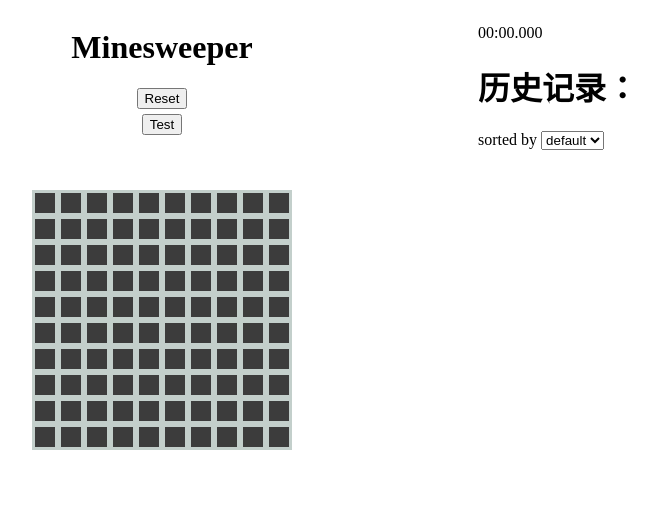
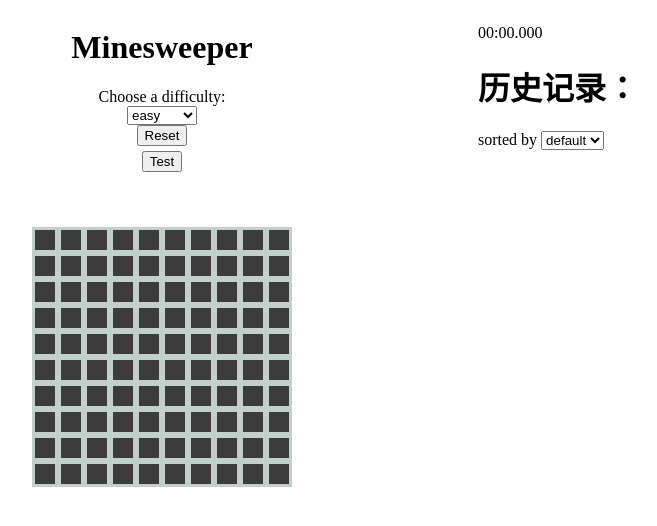
Before and after one commit to HappyBug7/Minesweeper, a plain HTML site: page index.html in a window 1280 px wide. Both pictures are taken after a click on the button "Reset". Shown: the whole page, without its empty margins (162-819 px from the left). Drawn offline with Linux system fonts and the light colour scheme.

Commit message:
difficulty added

```diff
--- a/index.html
+++ b/index.html
@@ -11,6 +11,12 @@
     <div class="game">
       <div id="header">
         <h1>Minesweeper</h1>
+        <label for="difficuly-choose">Choose a difficulty:</label>
+        <select id="difficulty-choose" onchange="difficultyUpdate()">
+          <option value="easy">easy</option>
+          <option value="medium">medium</option>
+          <option value="hard">hard</option>
+        </select>
         <button id="reset" onclick="reset()">Reset</button>
         <button id="test" onclick="test()" style="margin: 5px;">Test</button>
       </div>
--- a/minesweeper.js
+++ b/minesweeper.js
@@ -1,10 +1,34 @@
-function __init__(){
-  dom = document.getElementById("maindiv");
-  for (var i = 0; i < 10; i++) {
-    var row = document.createElement("div");
+let startTime;
+let timerInterval;
+let records = [];
+const timerDisplay = document.getElementById('timer');
+const recordsList = document.getElementById('records');
+mineNum = 10;
+
+let mines = [];
+let matrix = [];
+let clicked = [];
+let fcnt = 0;
+let err = 0;
+let isStart = false;
+
+function initialize() {
+  const dom = document.getElementById("maindiv");
+  difficulty = document.getElementById("difficulty-choose").value;
+  if (difficulty == "easy") {
+    mineNum = 10;
+  }
+  if (difficulty == "medium") {
+    mineNum = 15;
+  }
+  if (difficulty == "hard") {
+    mineNum = 20;
+  }
+  for (let i = 0; i < mineNum; i++) {
+    const row = document.createElement("div");
     row.className = "row";
-    for (var j = 0; j < 10; j++) {
-      var cell = document.createElement("div");
+    for (let j = 0; j < mineNum; j++) {
+      const cell = document.createElement("div");
       cell.className = "cell";
       cell.id = i + "-" + j;
       cell.addEventListener('click', function() {
@@ -13,35 +37,35 @@ function __init__(){
       cell.addEventListener('contextmenu', function(event) {
         flag(this);
         event.preventDefault();
-        });
+      });
       row.appendChild(cell);
     }
     dom.appendChild(row);
   }
-  set();
+  setMines();
 }
 
-function flag(cell){
-  var id = cell.id.split("-");
-  var i = parseInt(id[0]);
-  var j = parseInt(id[1]);
+function flag(cell) {
+  const id = cell.id.split("-");
+  const i = parseInt(id[0]);
+  const j = parseInt(id[1]);
   if (cell.className == "cellflaged") {
     cell.className = "cell";
     cell.innerHTML = "";
-    if(mines[i][j] == 1){
+    if (mines[i][j] == 1) {
       fcnt--;
-    }else{
-      err --;
+    } else {
+      err--;
     }
   } else {
     cell.className = "cellflaged";
     cell.innerHTML = "F";
-    if(mines[i][j] == 1){
+    if (mines[i][j] == 1) {
       fcnt++;
-    }else{
-      err ++;
+    } else {
+      err++;
     }
-    if (fcnt == 10 && err == 0) {
+    if (fcnt == mineNum && err == 0) {
       alert("You Win!");
       stopTimer();
       recordTime();
@@ -49,10 +73,10 @@ function flag(cell){
   }
 }
 
-function click(cell){
-  var id = cell.id.split("-");
-  var i = parseInt(id[0]);
-  var j = parseInt(id[1]);
+function click(cell) {
+  const id = cell.id.split("-");
+  const i = parseInt(id[0]);
+  const j = parseInt(id[1]);
   cell.className = "cellclicked";
   clicked[i][j] = 1;
   if (!isStart) {
@@ -64,73 +88,65 @@ function click(cell){
     alert("Game Over!");
     reset();
   } else {
-    count = matrix[i][j];
-    if(count == 0){
+    let count = matrix[i][j];
+    if (count == 0) {
       dfs(i, j);
       cell.innerHTML = " ";
-      return
+      return;
     }
     cell.innerHTML = count;
   }
 }
 
-function dfs(x,y){
-  for (var i = x-1; i <= x+1; i++) {
-    if(i<0 || i>=10){
+function dfs(x, y) {
+  for (let i = x - 1; i <= x + 1; i++) {
+    if (i < 0 || i >= mineNum) {
       continue;
     }
-    if (clicked[i][y] != 1){
-      if(matrix[i][y] != -1){
+    if (clicked[i][y] != 1) {
+      if (matrix[i][y] != -1) {
         document.getElementById(i + "-" + y).click();
       }
     }
   }
-  for (var i = y-1; i <= y+1; i++){
-    if(i<0 || i>=10){
+  for (let i = y - 1; i <= y + 1; i++) {
+    if (i < 0 || i >= mineNum) {
       continue;
     }
-    if (clicked[x][i] != 1){
-      if(matrix[x][i] != -1){
+    if (clicked[x][i] != 1) {
+      if (matrix[x][i] != -1) {
         document.getElementById(x + "-" + i).click();
       }
     }
   }
 }
 
-function set(){
-  for (var i = 0; i < 10; i++) {
-    mines[i] = [];
-    for (var j = 0; j < 10; j++) {
-      mines[i][j] = 0;
-    }
+function setMines() {
+  for (let i = 0; i < mineNum; i++) {
+    mines[i] = Array(mineNum).fill(0);
+    matrix[i] = Array(mineNum).fill(0);
+    clicked[i] = Array(mineNum).fill(0);
   }
-  num = 0
-  for (;num < 10;) {
-    var x = Math.floor(Math.random() * 10);
-    var y = Math.floor(Math.random() * 10);
+  let num = 0;
+  for (; num < mineNum;) {
+    const x = Math.floor(Math.random() * mineNum);
+    const y = Math.floor(Math.random() * mineNum);
     if (mines[x][y] == 1) {
       continue;
     }
     mines[x][y] = 1;
     num++;
   }
-  for (var i = 0; i < 10; i++) {
-    matrix[i] = [];
-    for (var j = 0; j < 10; j++) {
-      matrix[i][j] = 0;
-    }
-  }
-  var count = 0;
-  for (var i = 0; i < 10; i++) {
-    for (var j = 0; j < 10; j++) {
-      if(mines[i][j] == 1){
+  for (let i = 0; i < mineNum; i++) {
+    for (let j = 0; j < mineNum; j++) {
+      if (mines[i][j] == 1) {
         matrix[i][j] = -1;
         continue;
       }
-      count = 0;
-      for (var x = i - 1; x <= i + 1; x++) {
-        for (var y = j - 1; y <= j + 1; y++) {
-          if (x >= 0 && x < 10 && y >= 0 && y < 10) {
+      let count = 0;
+      for (let x = i - 1; x <= i + 1; x++) {
+        for (let y = j - 1; y <= j + 1; y++) {
+          if (x >= 0 && x < mineNum && y >= 0 && y < mineNum) {
             count += mines[x][y];
           }
         }
@@ -138,18 +154,12 @@ function set(){
       matrix[i][j] = count;
     }
   }
-  for (var i = 0; i < 10; i++) {
-    clicked[i] = [];
-    for (var j = 0; j < 10; j++) {
-      clicked[i][j] = 0;
-    }
-  }
 }
 
-function reset(){
-  for (var i = 0; i < 10; i++) {
-    for (var j = 0; j < 10; j++) {
-      var cell = document.getElementById(i + "-" + j);
+function reset() {
+  for (let i = 0; i < mineNum; i++) {
+    for (let j = 0; j < mineNum; j++) {
+      const cell = document.getElementById(i + "-" + j);
       cell.className = "cell";
       cell.innerHTML = "";
       clicked[i][j] = 0;
@@ -159,47 +169,8 @@ function reset(){
   stopTimer();
   timerDisplay.textContent = '00:00.000';
   fcnt = 0;
-  for (var i = 0; i < 10; i++) {
-    mines[i] = [];
-    for (var j = 0; j < 10; j++) {
-      mines[i][j] = 0;
-    }
-  }
-  num = 0;
-  for (;num < 10;) {
-    var x = Math.floor(Math.random() * 10);
-    var y = Math.floor(Math.random() * 10);
-    if (mines[x][y] == 1) {
-      continue;
-    }
-    mines[x][y] = 1;
-    num++;
-  }
-  matrix = [];
-  for (var i = 0; i < 10; i++) {
-    matrix[i] = [];
-    for (var j = 0; j < 10; j++) {
-      matrix[i][j] = 0;
-    }
-  }
-  count = 0;
-  for (var i = 0; i < 10; i++) {
-    for (var j = 0; j < 10; j++) {
-      if(mines[i][j] == 1){
-        matrix[i][j] = -1;
-        continue;
-      }
-      count = 0;
-      for (var x = i - 1; x <= i + 1; x++) {
-        for (var y = j - 1; y <= j + 1; y++) {
-          if (x >= 0 && x < 10 && y >= 0 && y < 10) {
-            count += mines[x][y];
-          }
-        }
-      }
-      matrix[i][j] = count;
-    }
-  }
+  err = 0;
+  setMines();
 }
 
 function startTimer() {
@@ -244,7 +215,6 @@ function updateRecords(list){
     newRecordItem.textContent = list[i];
     recordsList.appendChild(newRecordItem);
   }
-
 }
 
 function copy(copylist, orilist){
@@ -254,8 +224,8 @@ function copy(copylist, orilist){
 }
 
 function test(){
-  for(i = 0; i < 10; i++){
-    for(j = 0; j < 10; j++){
+  for(i = 0; i < mineNum; i++){
+    for(j = 0; j < mineNum; j++){
       if(mines[i][j] == 1){
         flag(document.getElementById(i + "-" + j));
       }else{
@@ -265,20 +235,15 @@ function test(){
   }
 }
 
-let startTime;
-let timerInterval;
-let records = [];
-
-const timerDisplay = document.getElementById('timer');
-const recordsList = document.getElementById('records');
-
-var mines = [];
-var matrix = [];
-var clicked = [];
-fcnt = 0;
-err = 0;
-isStart = false;
-
-__init__();
+function difficultyUpdate() {
+  for (let i = 0; i < mineNum; i++) {
+    for (let j = 0; j < mineNum; j++) {
+      const cell = document.getElementById(i + "-" + j);
+      cell.parentNode.removeChild(cell);
+    }
+  }
+  initialize();
+}
+initialize();
 console.log(mines);
 console.log(matrix);
```
Also changed, not shown: 1 other file.
